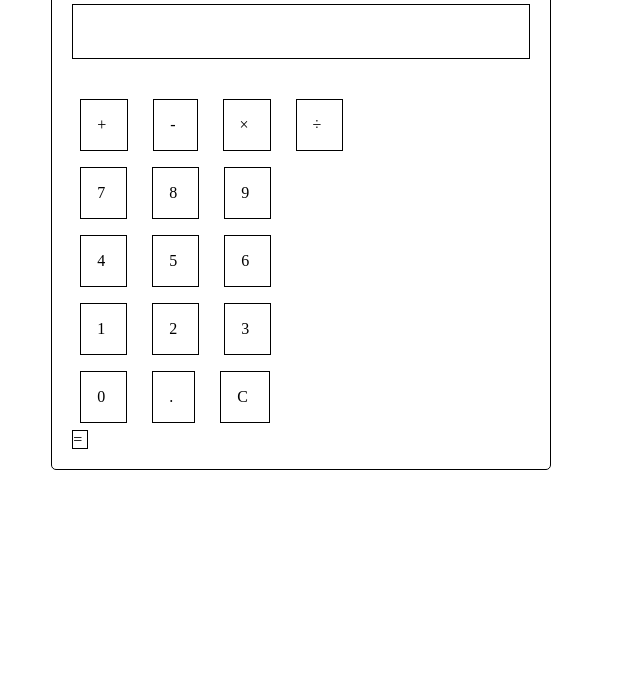
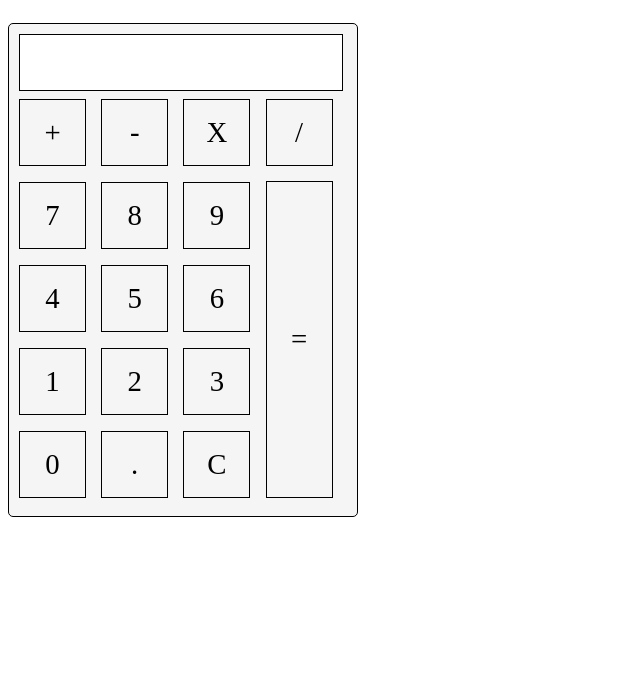
Before and after one commit to iamsadhik/calculator, a plain HTML site: page index.html in a window 1280 px wide. Shown: the part 127-800 px from the top of the page, without its empty margins (0-640 px from the left). Drawn offline with Linux system fonts and the light colour scheme.

Commit message:
feat:fix

```diff
--- /dev/null
+++ b/app.js
@@ -0,0 +1,29 @@
+var screen=document.getElementById("input");
+ Buttons=document.querySelectorAll(".button");
+
+ let screenValue=" ";
+
+ for(item of Buttons){
+     item.addEventListener("click",(e)=>{
+         buttonText=e.target.innerText;
+         console.log(buttonText);
+         if(buttonText=="X"){
+           buttonText= "*";
+           screenValue +=buttonText;
+           screen.value=screenValue;
+         }
+         else if(buttonText=="C"){
+             screenValue="";
+           screen.value=screenValue;
+      }
+      else if(buttonText=="="){
+          screen.value=eval(screenValue);
+
+      }
+      else{
+          screenValue +=buttonText;
+          screen.value=screenValue;
+      }
+     })
+
+ }
--- a/file.css
+++ b/file.css
@@ -1,41 +1,67 @@
 body{
-    width:500px;
-    margin:4%;
-    letter-spacing: 5px;
+    width:350px;
+    display: inline-block;
+    font-size: 1.8rem;
+    /* letter-spacing: 5px; */
 }
 .buttons{
     margin-top: 2rem;
 }
 
 .calculator{
-    padding:20px;
+    padding:10px;
     border-radius: 5px;
     border: 1px solid black;
+    background-color: whitesmoke;
 }
 .numbers div{
     display: inline-block;
     padding: 1rem;
     border: 1px solid black;
     margin: 8px;
+    margin-left: 0;
+    width: 33px;
+    text-align: center;
 }
 .numbers div:hover{
-    background-color: yellowgreen;
+    background-color: thistle;
     cursor: pointer;
+}
+.operators{
+    display: inline-block;
 }
 .operators div{
     display: inline-block;
     padding: 1rem;
     border: 1px solid black;
     margin: 8px;
+    margin-left: 0;
+    width: 33px;
+    text-align: center;
 }
-div.equal{
-    display: inline;
+.leftPanel{
+    display: inline-block;
+}
+.equal{
+    display: inline-block;
     border: 1px solid black;
-   vertical-align: top;
+    vertical-align: top;
+    padding: 141px 16px;
+    margin-top: 7px;
+    width: 33px;
+    text-align: center;
+
+}
+.equal:hover{
+    background-color: thistle;
+  cursor:pointer
 }
 .input{
     border: 1px solid black;
     height: 53px;
+    width: 97%;
+    font-size: 1.8rem;
+    /* margin-left: 8px; */
 }
 .operators div:hover{
     background-color: burlywood;
--- a/index.html
+++ b/index.html
@@ -6,19 +6,20 @@
     <meta name="viewport" content="width=device-width, initial-scale=1.0">
     <title>Document</title>
     <link rel="stylesheet" href="file.css">
+    <script src="app.js"></script>
 </head>
 <body>
     <h1>Calculator</h1>
     <div class="calculator">
-        <div class="input" id="input"></div>
-        <div class="buttons">
-            <div class="operators">
+        <input class="input" id="input"></input>
+        <!-- <div class="buttons"> -->
+            <div class=" button operators">
                 <div>+</div>
                 <div>-</div>
-                <div>&times;</div>
-                <div>&divide;</div>
+                <div>X</div>
+                <div>/</div>
             </div>
-            <div class="leftPanel">
+            <div class="button leftPanel">
                 <div class="numbers">
                     <div>7</div>
                     <div>8</div>
@@ -38,10 +39,12 @@
                     <div>0</div>
                     <div>.</div>
                     <div id="clear">C</div>
+
                 </div>
+
+
             </div>
-            <div class="equal" id="result">=</div>
-        </div>
+            <div class="button equal" id="result">=</div>
     </div>
 
 </body>
```
Also changed, not shown: 1 other file.
